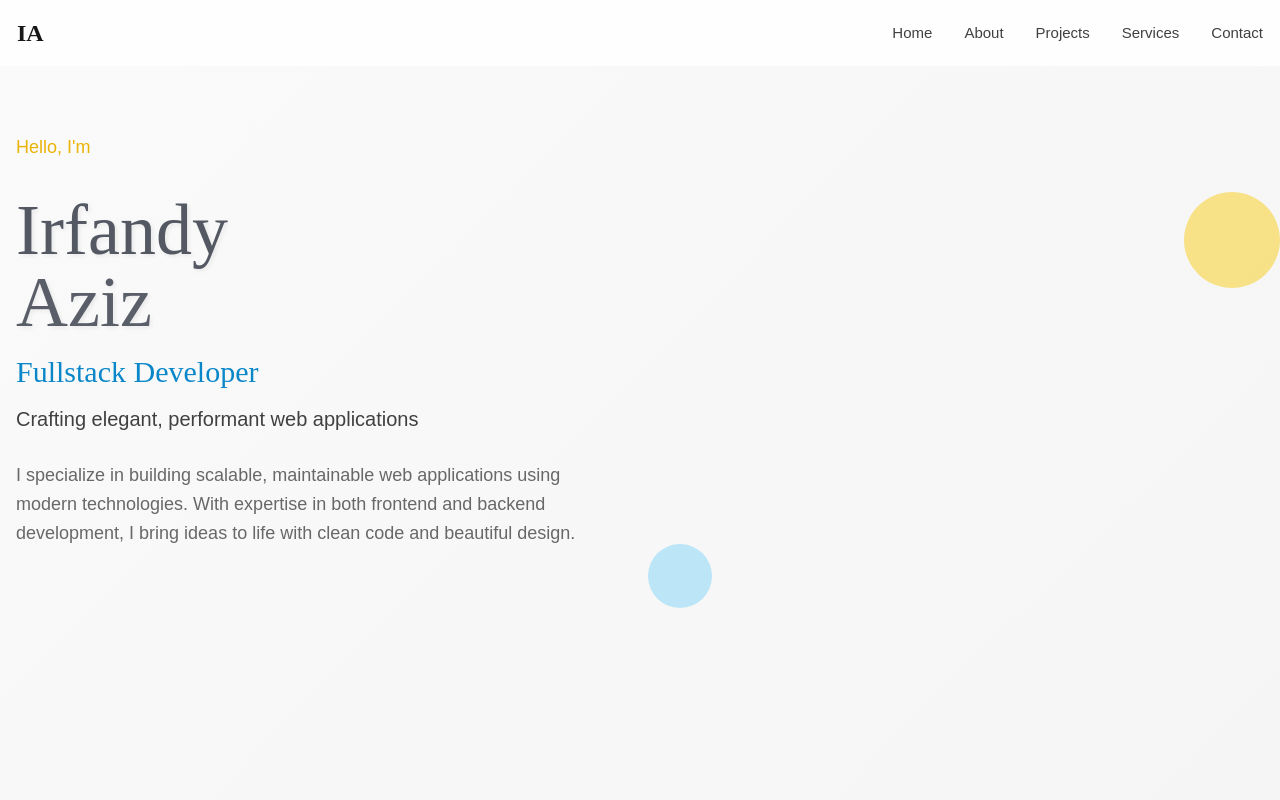
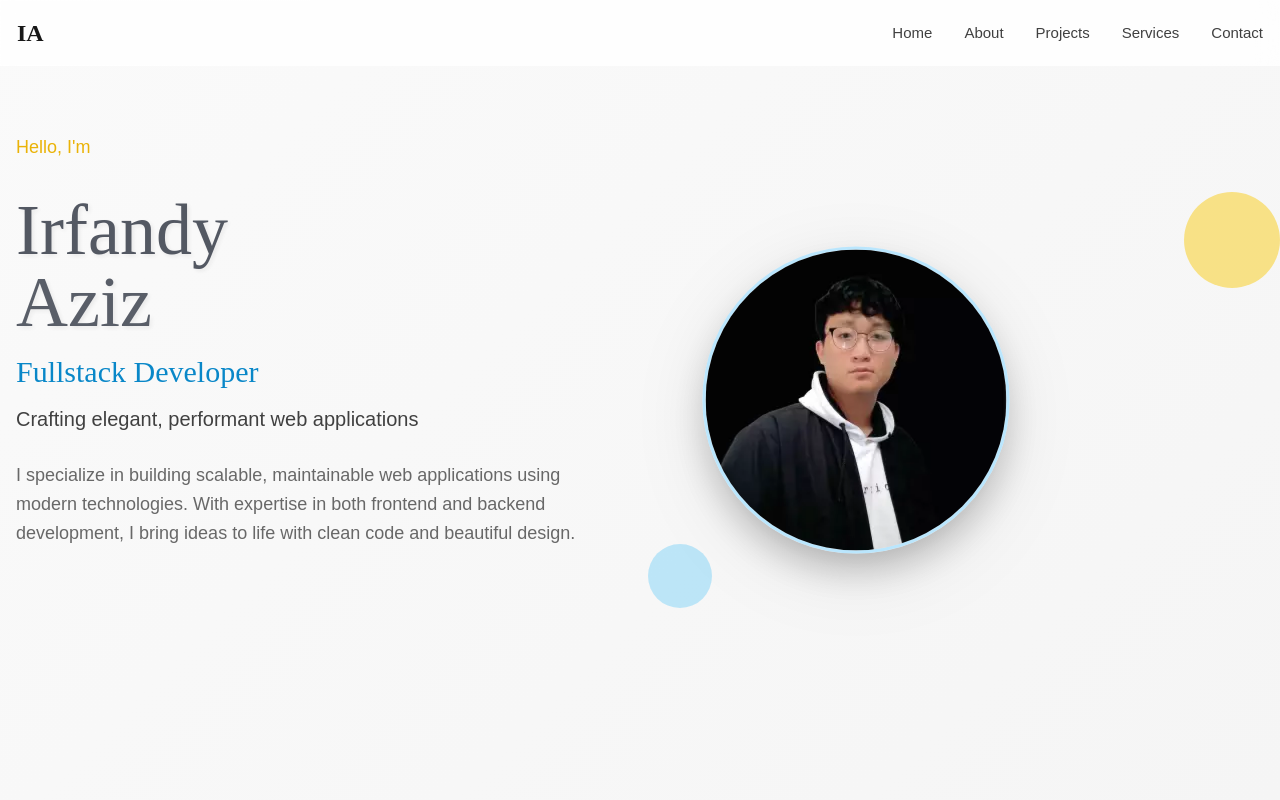
Before and after one commit to irfandyz/portfolio-vue, a Vue app: page / in a window 1280 px wide. Shown: the top 800 px of the page. Built offline with nearby package versions, Linux system fonts and the light colour scheme.

Commit message:
Enhance image visibility handling in Hero component. Added logic to ensure the profile image remains visible after loading and animations, with updated styles to maintain visibility and opacity. Improved user experience by preventing image from being hidden during transitions.

```diff
--- a/src/components/Hero.vue
+++ b/src/components/Hero.vue
@@ -12,6 +12,17 @@ const imageSrc = '/profile.webp'
 const handleImageLoad = () => {
   imageLoaded.value = true
   console.log('Profile image loaded successfully')
+
+  // Ensure image stays visible after loading
+  setTimeout(() => {
+    const img = document.querySelector('.profile-image')
+    if (img) {
+      img.style.opacity = '1'
+      img.style.visibility = 'visible'
+      img.style.display = 'block'
+      img.classList.add('animated')
+    }
+  }, 100)
 }
 
 const handleImageError = (event) => {
@@ -24,6 +35,17 @@ const handleImageError = (event) => {
 onMounted(() => {
   animateHero()
   animateFloatingShapes()
+
+  // Ensure image stays visible after all animations
+  setTimeout(() => {
+    const img = document.querySelector('.profile-image')
+    if (img) {
+      img.style.opacity = '1'
+      img.style.visibility = 'visible'
+      img.style.display = 'block'
+      img.classList.add('animated')
+    }
+  }, 2000) // Wait for GSAP animations to complete
 })
 </script>
 
@@ -102,14 +124,15 @@ onMounted(() => {
         </div>
 
         <!-- Image Content -->
-        <div class="image-container relative animate-slide-up" style="animation-delay: 0.4s">
+        <div class="image-container relative" style="opacity: 1; visibility: visible;">
           <div class="image-wrapper relative">
             <img
-              class="profile-image w-80 h-80 lg:w-96 lg:h-96 rounded-full object-cover border-4 border-primary-200 dark:border-primary-800 shadow-2xl animate-float"
+              class="profile-image w-80 h-80 lg:w-96 lg:h-96 rounded-full object-cover border-4 border-primary-200 dark:border-primary-800 shadow-2xl"
               :src="imageSrc"
               alt="Irfandy Aziz - Fullstack Developer"
               @error="handleImageError"
               @load="handleImageLoad"
+              style="opacity: 1; visibility: visible;"
             />
             <div class="absolute -top-4 -right-4 w-24 h-24 bg-accent-400 rounded-full opacity-20 animate-pulse"></div>
             <div class="absolute -bottom-4 -left-4 w-16 h-16 bg-primary-400 rounded-full opacity-30 animate-pulse" style="animation-delay: 1s"></div>
@@ -212,8 +235,26 @@ onMounted(() => {
   @apply flex items-center;
 }
 
+.image-container {
+  opacity: 1 !important;
+  visibility: visible !important;
+  display: block !important;
+}
+
 .profile-image {
   filter: drop-shadow(0 20px 40px rgba(0, 0, 0, 0.1));
+  opacity: 1 !important;
+  visibility: visible !important;
+  display: block !important;
+  position: relative !important;
+  z-index: 1 !important;
+}
+
+/* Override any GSAP animations that might hide the image */
+.profile-image.animated {
+  opacity: 1 !important;
+  visibility: visible !important;
+  display: block !important;
 }
 
 @media (prefers-color-scheme: dark) {
--- a/src/composables/useAnimations.js
+++ b/src/composables/useAnimations.js
@@ -80,7 +80,11 @@ export function useAnimations() {
       scale: 0.8,
       opacity: 0,
       duration: 0.8,
-      ease: 'power2.out'
+      ease: 'power2.out',
+      onComplete: () => {
+        // Ensure image stays visible after animation
+        gsap.set('.hero .profile-image', { opacity: 1, visibility: 'visible' })
+      }
     }, '-=0.6')
   }
 
```
